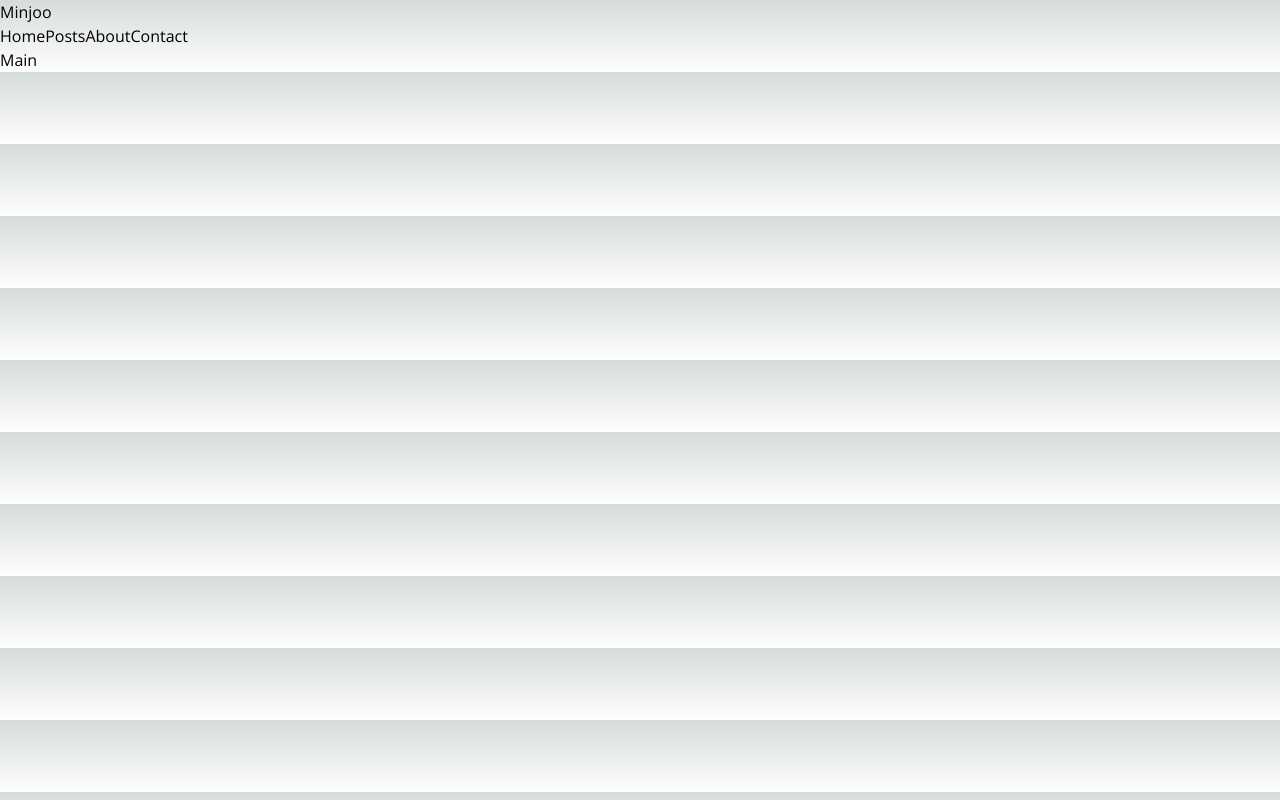
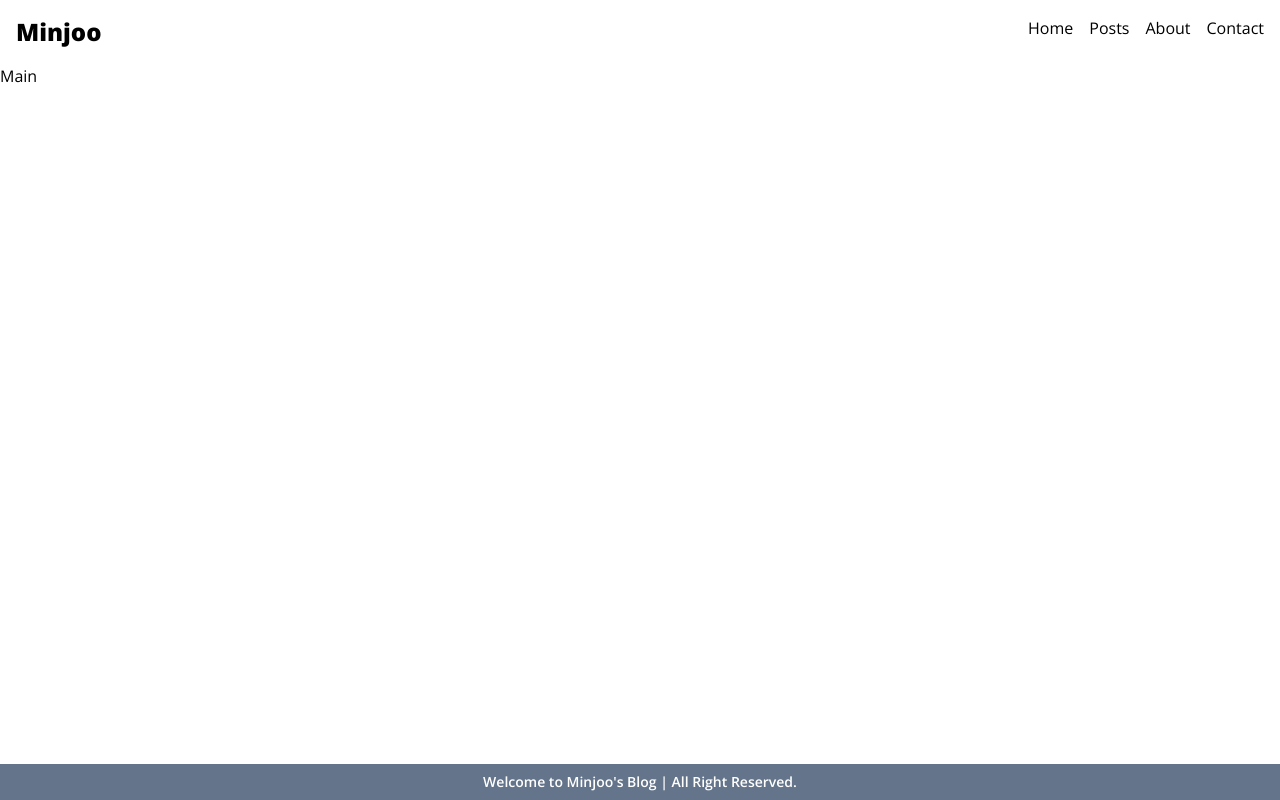
Before and after one commit to Minjoo522/Nextjs-blog, a Next.js app: page / in a window 1280 px wide. Built offline with nearby package versions, Linux system fonts and the light colour scheme.

Commit message:
design : CSS 스타일링

```diff
--- a/src/app/globals.css
+++ b/src/app/globals.css
@@ -2,26 +2,8 @@
 @tailwind components;
 @tailwind utilities;
 
-:root {
-  --foreground-rgb: 0, 0, 0;
-  --background-start-rgb: 214, 219, 220;
-  --background-end-rgb: 255, 255, 255;
+html,
+body {
+  height: 100vh;
+  overflow-y: auto;
 }
-
-@media (prefers-color-scheme: dark) {
-  :root {
-    --foreground-rgb: 255, 255, 255;
-    --background-start-rgb: 0, 0, 0;
-    --background-end-rgb: 0, 0, 0;
-  }
-}
-
-body {
-  color: rgb(var(--foreground-rgb));
-  background: linear-gradient(
-      to bottom,
-      transparent,
-      rgb(var(--background-end-rgb))
-    )
-    rgb(var(--background-start-rgb));
-}
--- a/src/app/layout.tsx
+++ b/src/app/layout.tsx
@@ -13,19 +13,24 @@ export const metadata: Metadata = {
 export default function RootLayout({ children }: { children: React.ReactNode }) {
   return (
     <html lang='en' className={sans.className}>
-      <body>
-        <header>
+      <body className='flex flex-col w-full max-w-screen-2xl mx-auto'>
+        <header className='flex justify-between p-4'>
           <Link href='/'>
-            <h1>Minjoo</h1>
+            <h1 className='font-extrabold text-2xl'>Minjoo</h1>
           </Link>
-          <nav>
+          <nav className='flex gap-4'>
             <Link href='/'>Home</Link>
             <Link href='/posts'>Posts</Link>
             <Link href='/about'>About</Link>
             <Link href='/contact'>Contact</Link>
           </nav>
         </header>
-        {children}
+        <main className='grow'>{children}</main>
+        <footer>
+          <p className='p-2 bg-slate-500 text-white text-sm text-center font-semibold'>
+            {"Welcome to Minjoo's Blog | All Right Reserved."}
+          </p>
+        </footer>
       </body>
     </html>
   );
--- a/src/app/page.tsx
+++ b/src/app/page.tsx
@@ -1,5 +1,5 @@
 import Image from 'next/image';
 
 export default function Home() {
-  return <main>Main</main>;
+  return <section>Main</section>;
 }
```
